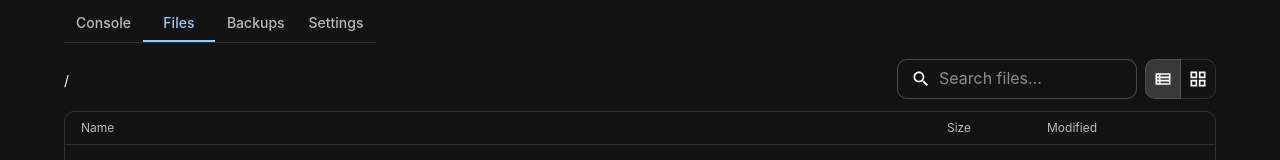
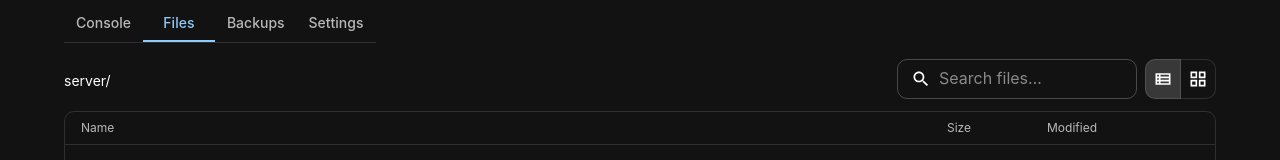
Before and after one commit to virtualWinter/smol-mc-panel, a React (Vite) app: page /creative/files in a window 1280 px wide. Shown: the part 141-301 px from the top of the page. Built offline with nearby package versions, Linux system fonts and the light colour scheme.

Commit message:
Label file manager root as server directory

```diff
--- a/src/components/ServerFiles.tsx
+++ b/src/components/ServerFiles.tsx
@@ -28,7 +28,7 @@ function FileManager({ server }: ServerProps) {
     <Stack spacing={1.5}>
       <Stack direction={{ xs: 'column', sm: 'row' }} spacing={1.5} sx={{ justifyContent: 'space-between', alignItems: { sm: 'center' } }}>
         <Breadcrumbs separator={<ChevronRightIcon fontSize="small" />} aria-label="File path">
-          <Link {...dropProps('')} component="button" underline="hover" color={path.length ? 'text.secondary' : 'text.primary'} onClick={() => navigate([])} sx={{ fontSize: 14 }} aria-label="Root directory">/</Link>
+          <Link {...dropProps('')} component="button" underline="hover" color={path.length ? 'text.secondary' : 'text.primary'} onClick={() => navigate([])} sx={{ fontSize: 14 }} aria-label="Root directory">server/</Link>
           {path.map((part, index) => <Link {...dropProps(path.slice(0, index + 1).join('/'))} key={index} component="button" underline="hover" color="text.primary" onClick={() => navigate(path.slice(0, index + 1))} sx={{ fontSize: 14 }}>{part}</Link>)}
         </Breadcrumbs>
         <Stack direction="row" spacing={1}>
```
